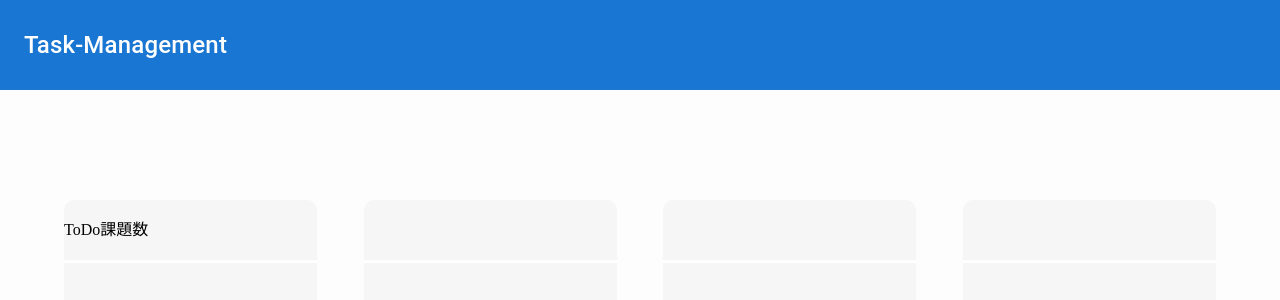
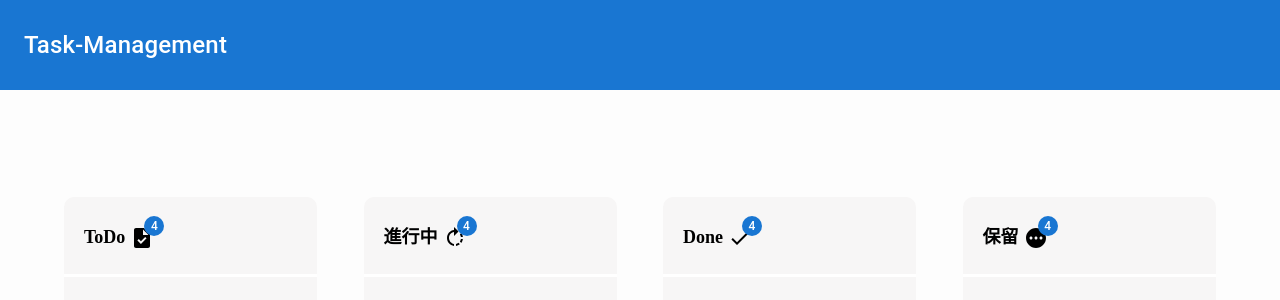
Before and after one commit to Tsukumo290/Task, a React (Vite) app: page / in a window 1280 px wide. Shown: the top 300 px of the page. Built offline with nearby package versions, Linux system fonts and the light colour scheme.

Commit message:
taskのheadを作成

```diff
--- a/src/App.tsx
+++ b/src/App.tsx
@@ -3,6 +3,11 @@
 import AppBar from "@mui/material/AppBar";
 import Toolbar from "@mui/material/Toolbar";
 import Typography from "@mui/material/Typography";
+import { Badge } from "@mui/material";
+import TaskIcon from "@mui/icons-material/Task";
+import RotateRightIcon from "@mui/icons-material/RotateRight";
+import DoneIcon from "@mui/icons-material/Done";
+import PendingIcon from "@mui/icons-material/Pending";
 
 export const App = () => {
   return (
@@ -23,17 +28,43 @@
           <div css={box}>
             <div css={title}>
               <div>ToDo</div>
-              <div>課題数</div>
+              <div css={icon}>
+                <Badge badgeContent={4} color="primary">
+                  <TaskIcon />
+                </Badge>
+              </div>
             </div>
           </div>
           <div css={box}>
-            <div css={title}></div>
+            <div css={title}>
+              <div>進行中</div>
+              <div css={icon}>
+                <Badge badgeContent={4} color="primary">
+                  <RotateRightIcon />
+                </Badge>
+              </div>
+            </div>
+            <div></div>
           </div>
           <div css={box}>
-            <div css={title}></div>
+            <div css={title}>
+              <div>Done</div>
+              <div css={icon}>
+                <Badge badgeContent={4} color="primary">
+                  <DoneIcon />
+                </Badge>
+              </div>
+            </div>
           </div>
           <div css={box}>
-            <div css={title}></div>
+            <div css={title}>
+              <div>保留</div>
+              <div css={icon}>
+                <Badge badgeContent={4} color="primary">
+                  <PendingIcon />
+                </Badge>
+              </div>
+            </div>
           </div>
         </div>
       </div>
@@ -42,7 +73,7 @@
 };
 
 const bottom = css`
-  height: calc(100vh - 64px);
+  height: calc(100vh - 90px);
   display: flex;
   justify-content: center;
   align-items: center;
@@ -61,8 +92,15 @@
   background-color: #f7f6f6;
 `;
 const title = css`
-  height: 60px;
-  line-height: 60px;
+  height: 80px;
+  line-height: 80px;
   border-bottom: 3px solid white;
   display: flex;
+  box-sizing: border-box;
+  padding-left: 20px;
+  font-size: 18px;
+  font-weight: bold;
 `;
+const icon = css`
+  padding-left: 5px;
+`;
```
